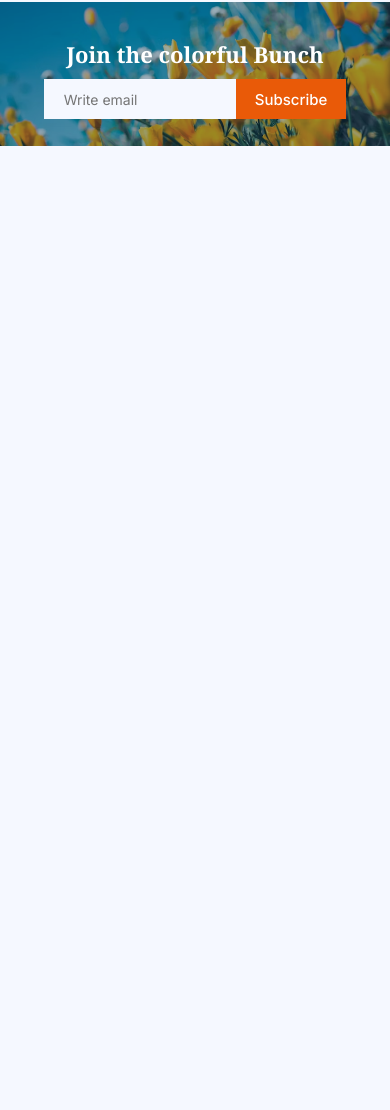
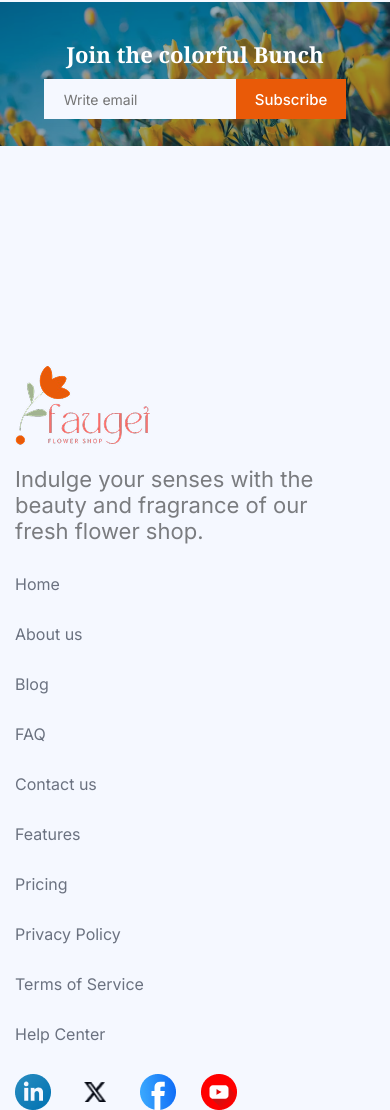
Before and after one commit to almahbubaasha/web-assignment-02, a plain HTML site: page index.html in a window 390 px wide. Shown: the part 4437-5547 px from the top of the page. Before the commit the page ends 4761 px from the top, so only its background shows below. Drawn offline with Linux system fonts and the light colour scheme.

Commit message:
made footer part structure and responsive

```diff
--- a/index.html
+++ b/index.html
@@ -218,6 +218,44 @@
 
     </main>
 
-    <footer></footer>
+    <footer>
+      <section class="footer-all">
+        <div>
+          <img class="foot-logo" src="assets/logo.png">
+          <p class="foot-description inter-font">Indulge your senses with the beauty and fragrance of our fresh flower shop. </p>
+        </div>
+
+        <div>
+          <nav>
+
+            <ul class="foot-nav-links inter-font">
+               <li><a href="">Home</a></li>
+              <li><a href="">About us</a></li>
+              <li><a href="">Blog</a></li>
+              <li><a href="">FAQ</a></li>
+              <li><a href="">Contact us</a></li>
+              <li><a href="">Features</a></li>
+              <li><a href="">Pricing</a></li>
+              <li><a href="">Privacy Policy</a></li>
+              <li><a href="">Terms of Service</a></li>
+              <li><a href="">Help Center</a></li>
+            </ul>
+
+
+          </nav>
+        </div>
+
+        <div class="foot-icon">
+          <div class="icons">
+          <img src="assets/icon-linkedin.png">
+          <img class="icons-twi" src="assets/icon-twitter.png">
+          <img src="assets/icon-facebook.png">
+          <img src="assets/icon-youtube.png">
+        </div>
+        </div>
+
+      </section>
+
+    </footer>
   </body>
 </html>
--- a/style.css
+++ b/style.css
@@ -220,7 +220,6 @@ nav .navlink-menu {
     list-style-position: outside;
     margin-left: 60px;
     width: 83%;
-
 }
 
 .flower-plants-description-1{
@@ -235,6 +234,7 @@ nav .navlink-menu {
     background-color: transparent;
     position: absolute;
 }
+
 
 /* latest deal */
 
@@ -274,7 +274,6 @@ nav .navlink-menu {
     width: 100%;
     height: 500px;
     background-repeat: no-repeat;
-    /* background-position: left top, left bottom; */
 }
 
 
@@ -290,7 +289,7 @@ nav .navlink-menu {
     display: flex;
     justify-content: center;
     align-items: center;
-    margin-bottom: 50px;
+    margin-bottom: 90px;
 }
 
 .big-img-text{
@@ -332,9 +331,66 @@ nav .navlink-menu {
 }
 
 
+
 /* footer part */
 
+.footer-all{
+  display: flex;
+  width: 100%;
+  max-width: 1240px;
+  height: auto;
+  gap: 130px;
+  /* background-color: palevioletred; */
+  margin: 0 auto;
+}
 
+.foot-logo{
+  margin-bottom: 15px;
+}
+
+.foot-description{
+  font-size: 22px;
+  color: rgba(0, 0, 0, 0.5);
+  width: 95%;
+  max-width: 360px;
+  height: 180px;
+}
+
+.foot-nav-links{
+  display: grid;
+  grid-template-rows: repeat(5,1fr);
+  grid-template-columns: 85px  130px;
+  height: 250px;
+  grid-auto-flow: column;
+  gap: 30px;
+  column-gap: 110px;
+}
+
+.foot-nav-links li{
+  list-style: none;
+}
+
+.foot-nav-links li a{
+  text-decoration: none;
+  color: #6B7280;
+}
+
+.foot-icon{
+  width: 230px;
+  height: 36px;
+  margin-left: 65px;
+}
+
+.icons{
+  display: flex;
+  width: 36px;
+  height: 36px;
+  gap: 25px;
+}
+
+.icons-twi{
+  padding: 8px;
+}
 
 
 
@@ -351,6 +407,7 @@ nav .navlink-menu {
   .navbar {
     padding: 15px;
   }
+
 
   /* banner */
 
@@ -375,6 +432,7 @@ nav .navlink-menu {
     width: 78%;
   }
 
+
   /* our plants */
 
 .our-plants {
@@ -389,7 +447,6 @@ nav .navlink-menu {
   .plant-description {
     width: 67%;
     font-size: 16px;
-    /* margin-bottom: ;  */
   }
 
   .our-plants-card {
@@ -415,6 +472,7 @@ nav .navlink-menu {
 
 
   /* flower-plants */
+
 
   .flower-plants{
     flex-direction: column;
@@ -464,7 +522,6 @@ nav .navlink-menu {
   background-size: contain;
 }
 
-
 .big-img-text h2{
   font-size: 22px;
   padding: 10px;
@@ -474,7 +531,6 @@ nav .navlink-menu {
 .big-img-text input{
   width: 100%;
   height: 40px;
-  /* padding-top: 15px; */
   font-size: 14px;
 }
 
@@ -488,4 +544,37 @@ nav .navlink-menu {
 
 
 
+/* footer */
+
+.footer-all{
+  flex-direction: column;
+  gap: 10px;
+  width: 100%;
+  padding: 0 15px;
 }
+
+.foot-nav-links{
+  grid-template-rows: repeat(10,1fr);
+  grid-template-columns: 100%;
+  height: auto;
+  grid-auto-flow: column;
+  gap: 30px;
+  margin-bottom: 20px;
+}
+
+.foot-description{
+  width: 100%;
+  max-width: 85%;
+  height: auto;
+  margin-bottom: 20px;
+}
+
+.foot-icon{
+  margin-left: 0px;
+}
+
+
+
+
+
+}
```
